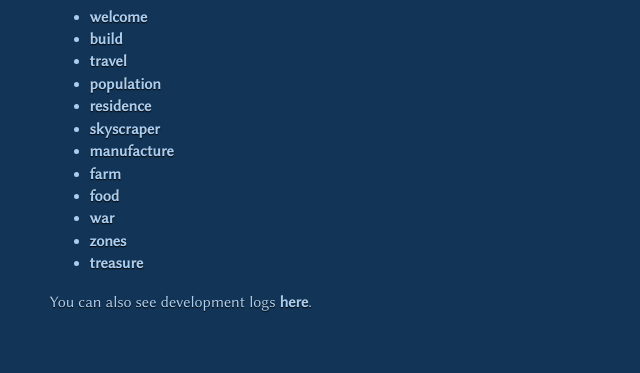
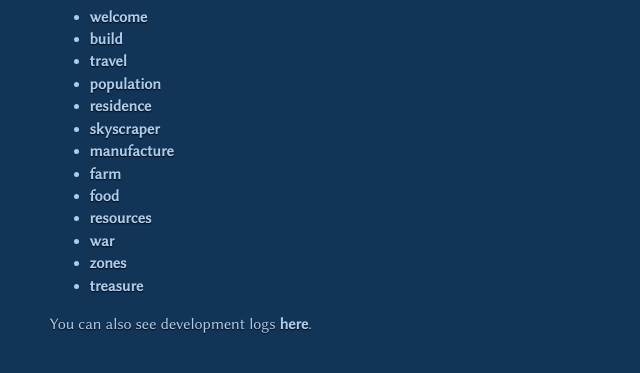
Before and after one commit to espadrine/nmt, a website: page web/help/index.html in a window 1280 px wide. Shown: the part 83-456 px from the top of the page, without its empty margins (315-955 px from the left). Drawn offline with Linux system fonts and the light colour scheme.

Commit message:
help index: point to resource page

```diff
--- a/web/help/index.html
+++ b/web/help/index.html
@@ -13,6 +13,7 @@
 <li><a href='manufacture.html'>manufacture</a></li>
 <li><a href='farm.html'>farm</a></li>
 <li><a href='food.html'>food</a></li>
+<li><a href='resources.html'>resources</a></li>
 <li><a href='war.html'>war</a></li>
 <li><a href='zones.html'>zones</a></li>
 <li><a href='treasure.html'>treasure</a></li>
```
